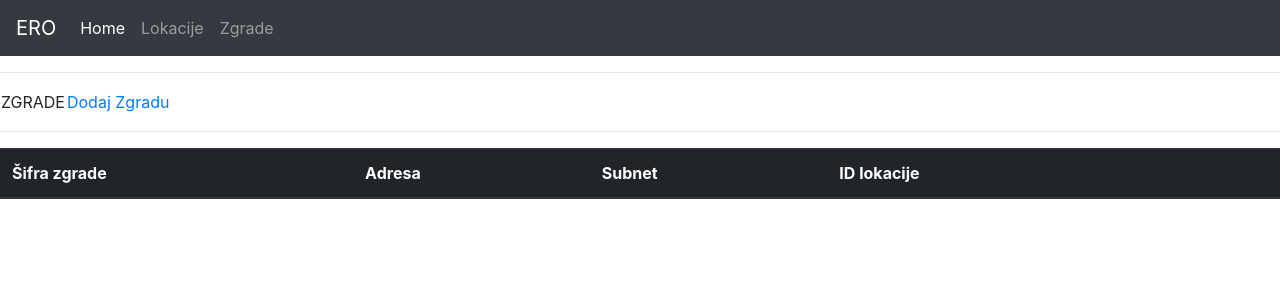
After one commit to pinky84/ero_projekt, a Django app: page /zgrade/ in a window 1280 px wide. The commit adds this page. Shown: the top 300 px of the page. Run offline with Django 3.2, Linux system fonts and the light colour scheme; data that the repository does not hold is empty; some libraries are stand-ins or nearby versions.

Commit message:
zgrada all views

```diff
--- a/eroapp/templates/navbar.html
+++ b/eroapp/templates/navbar.html
@@ -9,10 +9,10 @@
           <a class="nav-link" href="#">Home</a>
         </li>
         <li class="nav-item">
-          <a class="nav-link" href="#">Features</a>
+          <a class="nav-link" href="/lokacije/">Lokacije</a>
         </li>
         <li class="nav-item">
-          <a class="nav-link" href="#">Pricing</a>
+          <a class="nav-link" href="/zgrade/">Zgrade</a>
         </li>
       </ul>
     </div>
--- /dev/null
+++ b/eroapp/templates/zgrada/zgrada_list.html
@@ -0,0 +1,41 @@
+{% extends 'base.html' %}
+
+{% block content %}
+<hr>
+<p>
+  <table>
+    <tr>
+      <td>ZGRADE</td>
+      <td><a href="/zgrade/create/">Dodaj Zgradu</a></td>
+    </tr>
+  </table>
+</p>
+<hr>
+<table class="table">
+    <thead class="thead-dark">
+      <tr>
+        <!--- <th scope="col">#</th> -->
+        <th scope="col">Šifra zgrade</th>
+        <th scope="col">Adresa</th>
+        <th scope="col">Subnet</th>
+        <th scope="col">ID lokacije</th>
+        <th scope="col"></th>
+        <th scope="col"></th>
+
+      </tr>
+
+      {% for zgrada in zgrade %}
+        <tr>
+          <td><a href="/zgrade/{{ zgrada.pk }}/">{{ zgrada.sifra_zgrade }}</a></td>
+          <td>{{ zgrada.adresa }}</td>
+          <td>{{ zgrada.subnet }}</td>
+          <td>{{ zgrada.id_lokacija }}</td>
+          <td><a href="/zgrade/{{ zgrada.pk }}/update/">Update</a></td>
+          <td><a href="/zgrade/{{ zgrada.pk }}/delete/">Delete</a></td>
+        </tr>
+      {% endfor %}
+
+
+  </table>
+
+  {% endblock content %}
--- a/eroapp/urls.py
+++ b/eroapp/urls.py
@@ -10,6 +10,12 @@ urlpatterns = [
     path('lokacije/<int:pk>/update/', views.lokacija_update),
     path('lokacije/<int:pk>/delete/', views.lokacija_delete),
     path('lokacije/create/', views.lokacija_create),
+#------------------------------------------------------------------------------
+    path('zgrade/', views.zgrada_list),
+    path('zgrade/<int:pk>/', views.zgrada_detail),
+    path('zgrade/create/', views.zgrada_create),
+    path('zgrade/<int:pk>/update/', views.zgrada_update),
+    path('zgrade/<int:pk>/delete/', views.zgrada_delete),
 
     #path('lokacije/', LokacijaListView.as_view(), name='lokacija_list_view'),
 ]
--- a/eroapp/views.py
+++ b/eroapp/views.py
@@ -60,3 +60,44 @@ def lokacija_delete(request, pk):
     lokacija.delete()
     return redirect("/lokacije")
 #------------------------------------------------------------------------------------------------
+
+def zgrada_list(request):
+    zgrade = Zgrada.objects.all()
+    context = {'zgrade': zgrade}
+    return render(request, 'zgrada/zgrada_list.html', context)
+
+def zgrada_detail(request, pk):
+    zgrada = Zgrada.objects.get(id=pk)
+    context = {'zgrada': zgrada}
+    return render(request, 'zgrada/zgrada_detail.html', context)
+
+def zgrada_create(request):
+    form = ZgradaForm()
+    if request.method == "POST":
+        form = ZgradaForm(request.POST)
+        if form.is_valid():
+            form.save()
+            return redirect("/zgrade")
+    context = {'form': form}
+    return render(request, 'zgrada/zgrada_create.html', context)
+
+def zgrada_update(request, pk):
+    zgrada = Zgrada.objects.get(id=pk)
+    form = ZgradaForm(instance=zgrada)
+    if request.method == "POST":
+        form = ZgradaForm(request.POST, instance=zgrada)
+        if form.is_valid():
+            form.save()
+            return redirect("/zgrade")
+    context = {
+        'form': form,
+        'zgrada': zgrada
+        }
+    return render(request, 'zgrada/zgrada_update.html', context)
+
+def zgrada_delete(request, pk):
+    zgrada = Zgrada.objects.get(id=pk)
+    zgrada.delete()
+    return redirect("/zgrade")
+
+#----------------------------------------------------------------------------------------------
```
Also changed, not shown: eroapp/forms.py (+9 -0 lines), eroapp/templates/zgrada/zgrada_create.html (added, +18 -0 lines), eroapp/templates/zgrada/zgrada_detail.html (added, +11 -0 lines), eroapp/templates/zgrada/zgrada_update.html (added, +18 -0 lines), eroapp/templates/zgrada/zgrada_delete.html (added).
